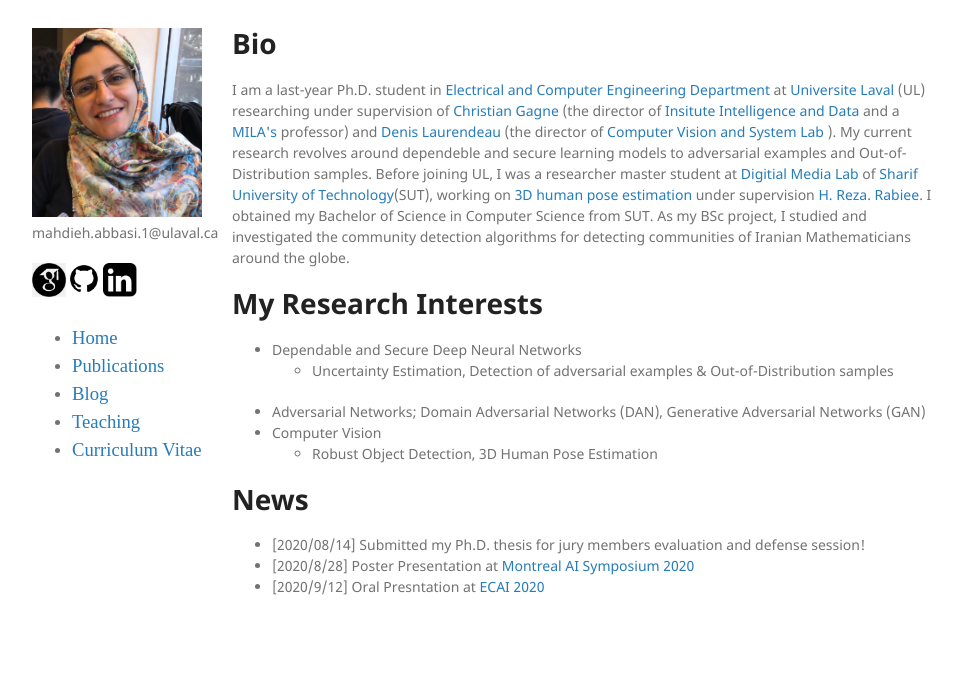
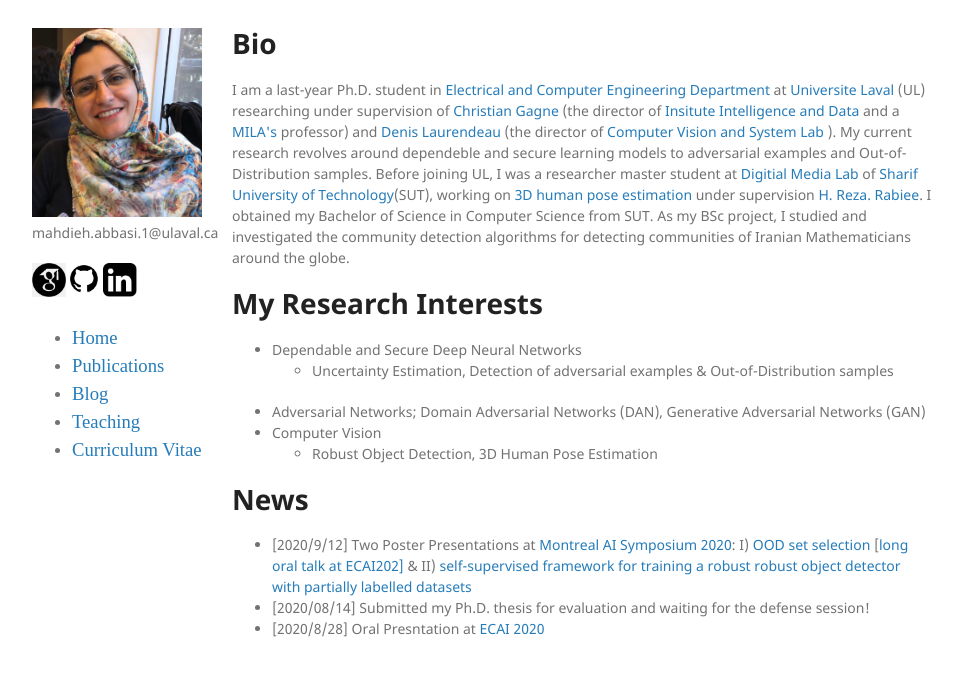
Before and after one commit to mahdaneh/mahdaneh.github.io, a Jekyll site: the page built from index.html, in a window 1280 px wide. Shown: the top 676 px of the page, without its empty margins (158-1119 px from the left). Built offline with Jekyll 4.4.1, drawn with Linux system fonts in a browser that asks for light colours.

Commit message:
news updated

```diff
--- a/index.html
+++ b/index.html
@@ -78,9 +78,11 @@
 
         <h1> News</h1>
         <ul>
-          <li> [2020/08/14] Submitted my Ph.D. thesis for jury members evaluation and defense session!
-          <li>[2020/8/28] Poster Presentation at <a href="http://montrealaisymposium.com/">Montreal AI Symposium 2020</a></li>
-          <li>[2020/9/12] Oral Presntation at <a href="http://ecai2020.eu/">ECAI 2020</a></li>
+          <li>[2020/9/12] Two Poster Presentations at <a href="http://montrealaisymposium.com/">Montreal AI Symposium 2020</a>: I) <a href="https://www.youtube.com/watch?v=coLoPTw3Kug">OOD set selection</a> [<a href="https://underline.io/events/24/sessions/206/lecture/2014-toward-metrics-for-differentiating-out-of-distribution-sets">long oral talk at ECAI202] </a> & II) <a href="https://www.youtube.com/watch?v=hzT55v60ygU">self-supervised framework for training a robust robust object detector with partially labelled datasets</a> </li>
+          <li> [2020/08/14] Submitted my Ph.D. thesis for evaluation and waiting for the defense session!
+          <li>[2020/8/28] Oral Presntation at <a href="http://ecai2020.eu/">ECAI 2020</a></li>
+
+
 
 
           </ul>
```
